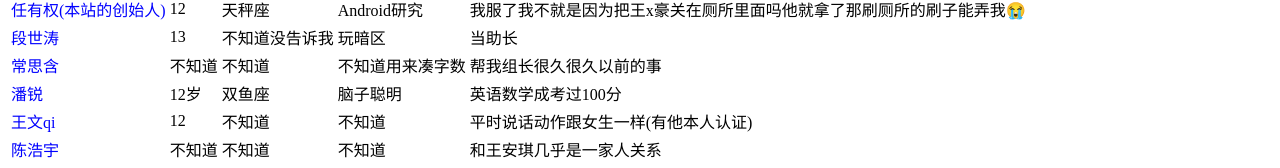
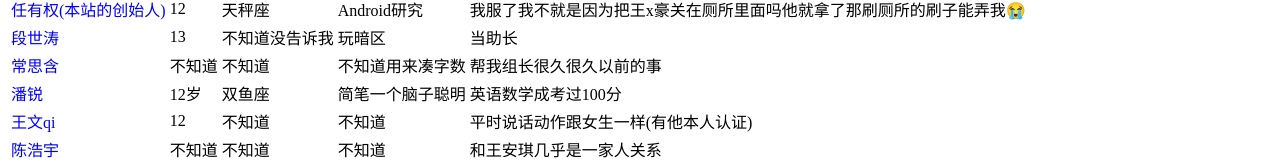
Before and after one commit to x114514z/ryq11451.github.io, a plain HTML site: page index.html in a window 1280 px wide. Shown: the part 277-445 px from the top of the page. Drawn offline with Linux system fonts and the light colour scheme.

Commit message:
Update index.html

```diff
--- a/index.html
+++ b/index.html
@@ -58,7 +58,7 @@
                 <td>潘锐         </td>
                 <td>12岁</td>
                 <td>双鱼座</td>
-                <td>脑子聪明</td>
+                <td>简笔一个脑子聪明</td>
                 <td>英语数学成考过100分</td> <!-- 添加了王五的事迹 -->
             </tr>
             <tr>
```
